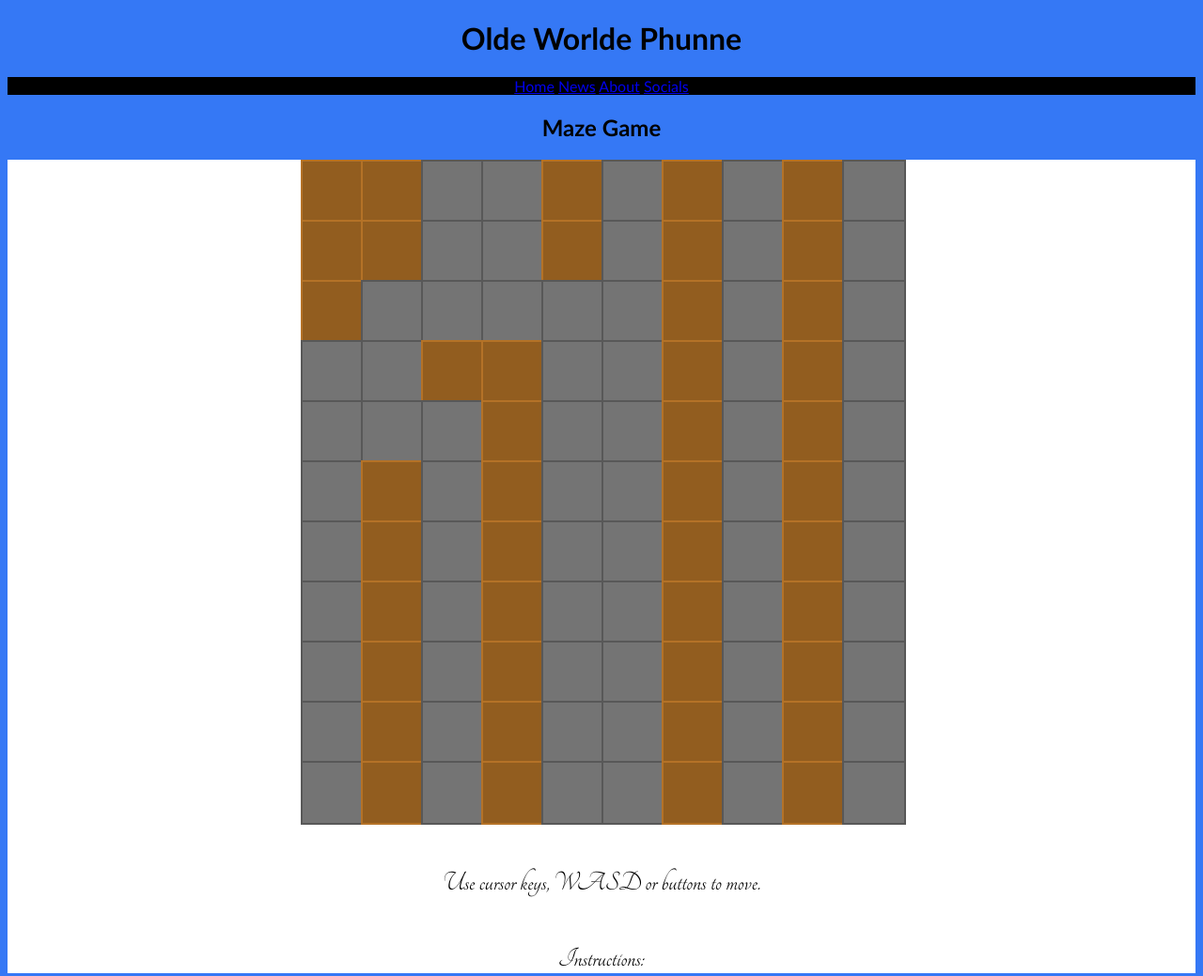
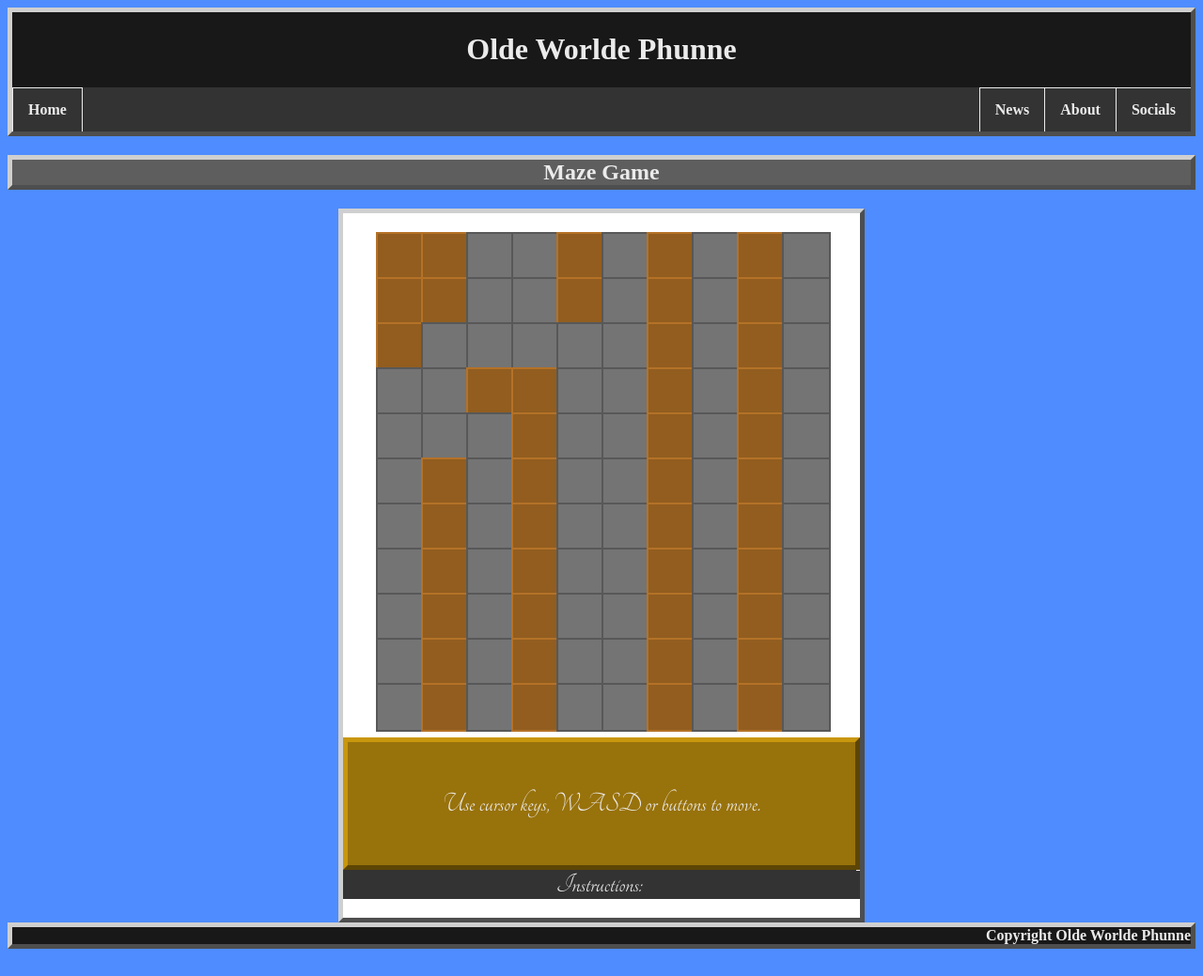
Before and after one commit to ajeglon/ProjectB-MazeGame, a plain HTML site: page maze-game.html in a window 1280 px wide. Shown: the top 1039 px of the page at 94% size. After the commit the page ends 1018 px from the top, so only its background shows below. Drawn offline with Linux system fonts and the light colour scheme; a web font is replaced by a local one.

Commit message:
further css changes

```diff
--- a/CSS/Style.css
+++ b/CSS/Style.css
@@ -2,12 +2,55 @@ body {
   font-family: Calibri;
   transition: 0.2s ease;
   text-align: center;
-  background-color: rgb(53, 120, 245);
+  background-color: rgb(78, 140, 255);
 }
 
-.navbar {
-  background-color: black;
-  color: white;
+#main-head {
+  background-color: rgb(24, 24, 24);
+}
+
+.heading {
+  font-family: 'IM Fell English SC', serif;
+  font-weight: bold;
+}
+
+#game-heading {
+  background-color: rgb(94, 94, 94);
+}
+
+ul {
+  list-style-type: none;
+  margin: 0;
+  padding: 0;
+  overflow: hidden;
+  background-color: #333;
+}
+
+li {
+  float: right;
+  border-left: 1px solid rgb(236, 235, 235);
+  border-top: 1px solid rgb(236, 235, 235);
+}
+
+li a {
+  display: block;
+  color: rgb(236, 235, 235);
+  text-align: center;
+  padding: 14px 16px;
+  text-decoration: none;
+}
+
+li a:hover {
+  background-color: rgb(24, 24, 24);
+}
+
+.text {
+  color: rgb(236, 235, 235);
+}
+
+#home {
+  float: left;
+  border-right: 1px solid rgb(236, 235, 235);
 }
 
 .maze-game-container.success  {
@@ -20,11 +63,19 @@ body {
   font-family: 'Tangerine', cursive;
   font-size: 30px;
   background-color: white;
+  padding-top: 20px;
+  padding-bottom: 20px;
+  max-width: 550px;
+  border-bottom: 5px solid rgb(78, 78, 78);
+  border-right: 5px solid rgb(78, 78, 78);
+  border-top: 5px solid rgb(207, 207, 207);
+  border-left: 5px solid rgb(207, 207, 207);
 }
 
 #maze-map-and-controls {
   display: flex;
   justify-content: center;
+  padding-bottom: 10px;
 }
 
 p {
@@ -43,11 +94,11 @@ div.layer div {
   position: absolute;
 }
 
-.easy .floor {
+.Easy .floor {
   background-color: rgb(116, 116, 116);
   border: 2px solid rgb(88, 88, 88);
 }
-.easy .wall {
+.Easy .wall {
   background-color: rgb(146, 93, 31);
   border: 2px solid rgb(180, 114, 39);
 }
@@ -59,14 +110,14 @@ div.layer div {
 }
 
 .player {
-  background-color: #90ee90;
-  border: 1px solid green;
+  background-color: #fff;
+  border: 2px solid gold;
   transition: left 0.2s linear, top 0.2s linear;
 }
 
 .exit {
-  background-color: #FFD700;
-  border: 1px solid #98720b;
+  background-color: #000;
+  border: 2px solid gold;
 }
 
 #exit-message {
@@ -83,3 +134,25 @@ div.layer div {
   opacity: 1;
   transition: opacity 0.2 ease;
 }
+
+.player-console{
+  background-color: #98720b;
+  border-top: 5px solid #c9970e;
+  border-left: 5px solid #c9970e;
+  border-bottom: 5px solid #5c4505;
+  border-right: 5px solid #5c4505;
+}
+
+.footer {
+  font-family: 'IM Fell English SC', serif;
+  background-color: rgb(24, 24, 24);
+  text-align: right;
+  font-weight: bold;
+}
+
+.border {
+  border-bottom: 5px solid rgb(78, 78, 78);
+  border-right: 5px solid rgb(78, 78, 78);
+  border-top: 5px solid rgb(207, 207, 207);
+  border-left: 5px solid rgb(207, 207, 207);
+}
--- a/JS/maze-game.js
+++ b/JS/maze-game.js
@@ -21,60 +21,53 @@ levels['0'] = {
     x: 4,
     y: 4
   },
-  theme: 'easy',
-  levelDim: 64,
+  theme: 'Easy',
+  levelDimension: 48,
 };
 
-function Game(id, level) {
-  this.el = document.getElementById(id);
+function mazeGame(id, level) {
+  this.element = document.getElementById(id);
   this.tileTypes = ['floor', 'wall'];
-  this.tileDim = level.levelDim;
+  this.tileDimension = level.levelDimension;
   this.map = level.map;
   this.theme = level.theme;
   this.player = { ...level.player };
   this.goal = { ...level.goal };
 }
 
-Game.prototype.populateMap = function () {
-  this.el.className = 'maze-game-container ' + this.theme;
+mazeGame.prototype.populateMap = function () {
+  this.element.className = 'maze-game-container ' + this.theme;
   let tiles = document.getElementById('tiles');
   for (var y = 0; y < this.map.length; ++y) {
-
     for (var x = 0; x < this.map[y].length; ++x) {
-
       let tileCode = this.map[y][x];
       let tileType = this.tileTypes[tileCode];
-      let tile = this.createEl(x,y,tileType);
-
-       tiles.appendChild(tile);
+      let tile = this.createEl(x, y, tileType);
+      tiles.appendChild(tile);
     }
   }
 }
 
-Game.prototype.createEl = function (x, y, type) {
-
-  let el = document.createElement('div');
-
-  el.className = type;
-  el.style.width = el.style.height = this.tileDim + 'px';
-  el.style.left = x * this.tileDim + 'px';
-
-  el.style.top = y * this.tileDim + 'px';
-
-  return el;
+mazeGame.prototype.createEl = function (x, y, type) {
+  let element = document.createElement('div');
+  element.className = type;
+  element.style.width = element.style.height = this.tileDimension + 'px';
+  element.style.left = x * this.tileDimension + 'px';
+  element.style.top = y * this.tileDimension + 'px';
+  return element;
 }
 
-Game.prototype.sizeUp = function() {
+mazeGame.prototype.sizeUp = function () {
 
-  let map  = this.el.querySelector('.maze-map');
-  map.style.height = this.map.length * this.tileDim + 'px';
-  map.style.width = this.map[0].length * this.tileDim + 'px';
+  let map = this.element.querySelector('.maze-map');
+  map.style.height = this.map.length * this.tileDimension + 'px';
+  map.style.width = this.map[0].length * this.tileDimension + 'px';
 };
 
 function init() {
-  let myGame = new Game('maze-game-container-1',levels[0]);
+  let myGame = new mazeGame('maze-game-container-1', levels[0]);
 
-   myGame.populateMap();
-   myGame.sizeUp();
+  myGame.populateMap();
+  myGame.sizeUp();
 }
 init();
--- a/maze-game.html
+++ b/maze-game.html
@@ -11,22 +11,23 @@
   <link rel="preconnect" href="https://fonts.googleapis.com">
   <link rel="preconnect" href="https://fonts.gstatic.com" crossorigin>
   <link href="https://fonts.googleapis.com/css2?family=Tangerine&display=swap" rel="stylesheet">
+  <link href="https://fonts.googleapis.com/css2?family=IM+Fell+English+SC&display=swap" rel="stylesheet">
   <title>Olde Worlde Phunne - Maze Game</title>
 </head>
 
 <body>
 
   <body>
-    <Header>
-      <h1 id="site-heading" class="heading">Olde Worlde Phunne</h1>
-      <nav class="navbar">
-        <a href="/">Home</a>
-        <a href="/">News</a>
-        <a href="/">About</a>
-        <a href="/">Socials</a>
-      </nav>
+    <Header id="main-head" class="heading border text">
+      <h1 id="site-heading">Olde Worlde Phunne</h1>
+      <ul class="navbar text">
+        <li id="home"><a href="/">Home</a></li>
+        <li><a href="/">Socials</a></li>
+        <li><a href="/">About</a></li>
+        <li><a href="/">News</a></li>
+      </ul>
     </Header>
-    <h2 id="game-heading" class="heading">Maze Game</h2>
+    <h2 id="game-heading" class="heading border text">Maze Game</h2>
     <!-- game container -->
     <div id="maze-game-container-1" class="maze-game-container">
       <div id="maze-map-and-controls">
@@ -43,10 +44,15 @@
         <p id="instruction-text" class="text">
           Use cursor keys, WASD or buttons to move.
         <p>
-      </div>
-      <p>Instructions:</p>
+        </div>
+      <ul class="text">Instructions:
+        <li></li>
+        <li></li>
+        <li></li>
+        <li></li>
+      </ul>
     </div>
-    <footer>
+    <footer class="footer border text">
       Copyright Olde Worlde Phunne
     </footer>
     <!-- custom js -->
```
